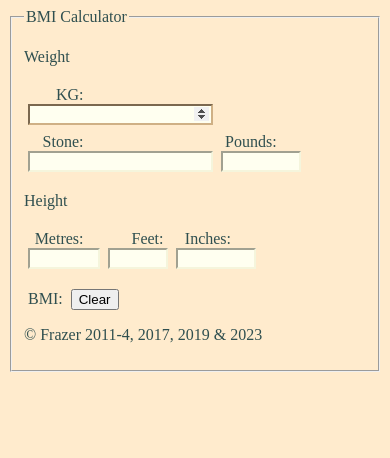
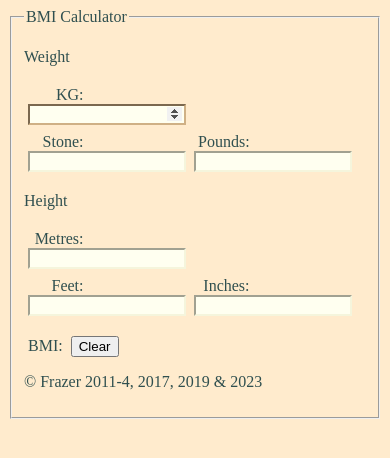
Before and after one commit to Farjo/bmi, a plain HTML site: page index.html in a window 390 px wide. Drawn offline with Linux system fonts and the light colour scheme.

Commit message:
!Cross-browser responsiveness

```diff
--- a/style.css
+++ b/style.css
@@ -17,6 +17,7 @@ label {
 input {
   background-color: ivory;
   border-color:beige;
+  width: 150px;
 }
 
 input:focus {
@@ -78,3 +79,12 @@ input:invalid {
     flex-direction: column;
   }
 }
+
+@container fieldset (max-width: 158px) {
+  input {
+    width: 100%;
+  }
+  .outer {
+    flex-direction: column;
+  }
+}
```
